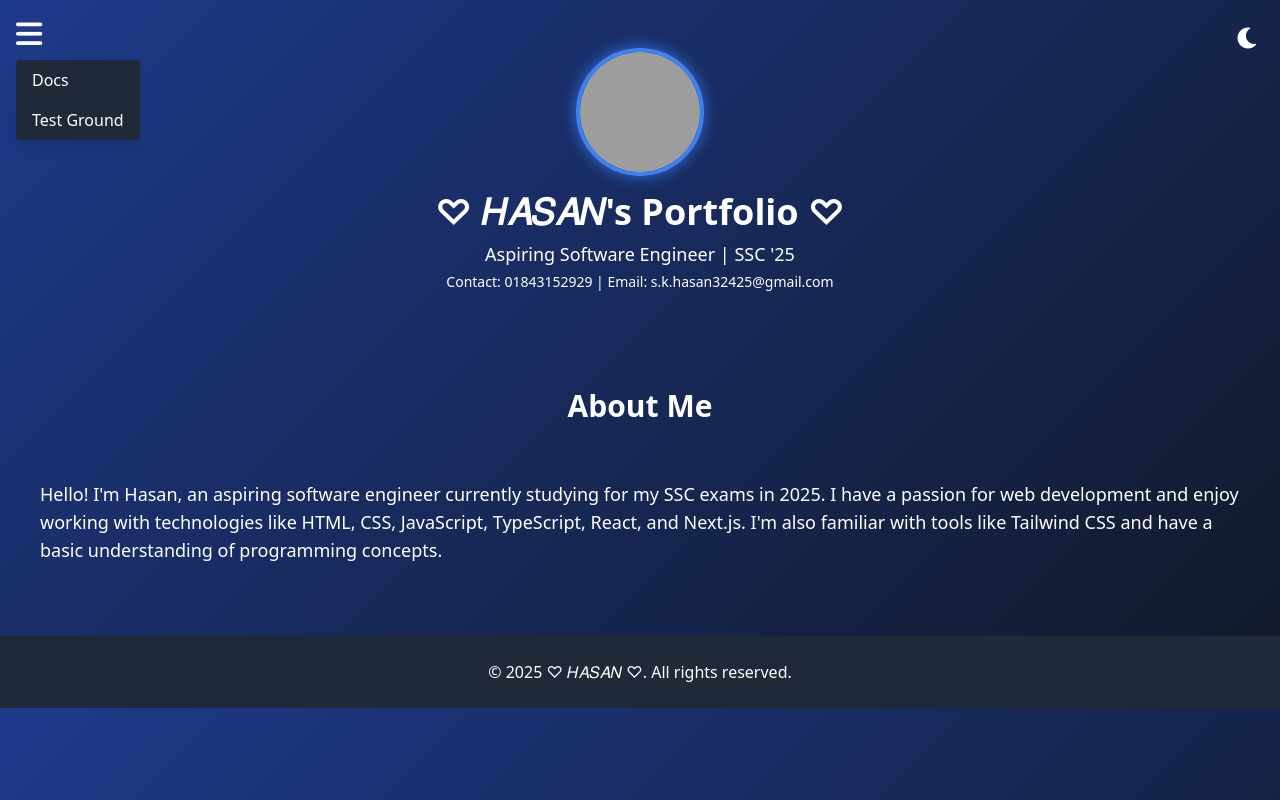
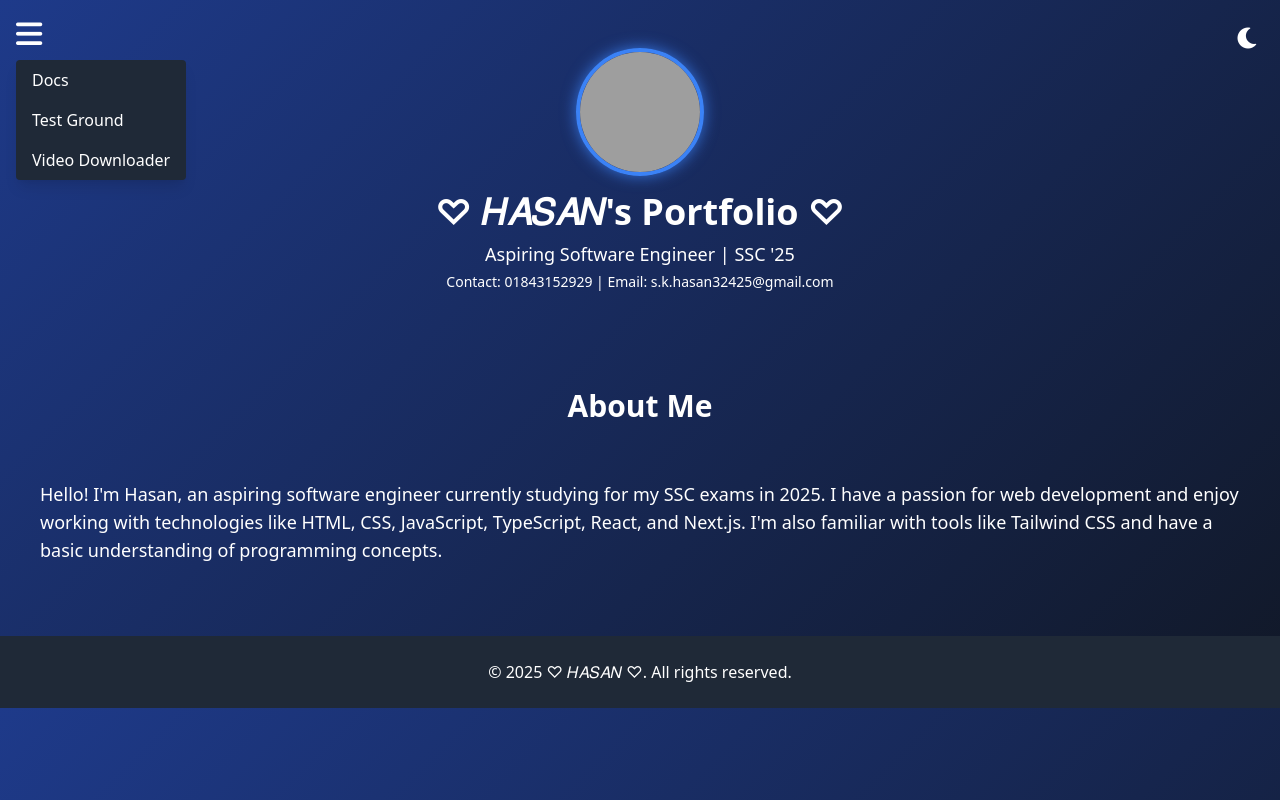
Before and after one commit to KingsOfToxiciter/API-PROJECT, a website: page profile.html in a window 1280 px wide. Both pictures are taken after a click on the button 29 px from the left and 34 px from the top of the page. Drawn offline with nearby package versions, Linux system fonts and the light colour scheme; grey boxes are pictures that could not be loaded.

Commit message:
Update profile.html

```diff
--- a/profile.html
+++ b/profile.html
@@ -166,6 +166,7 @@
         <ul class="flex flex-col">
           <li><button id="docs-btn" class="px-4 py-2 text-left hover:bg-gray-700 w-full">Docs</button></li>
           <li><a href="https://www.noobx-api.rf.gd/test-ground" target="_blank" class="px-4 py-2 block hover:bg-gray-700">Test Ground</a></li>
+          <li><a href="https://download.noobx-api.rf.gd/" target="_blank" class="px-4 py-2 block hover:bg-gray-700">Video Downloader</a></li>
         </ul>
       </div>
     </div>
```
